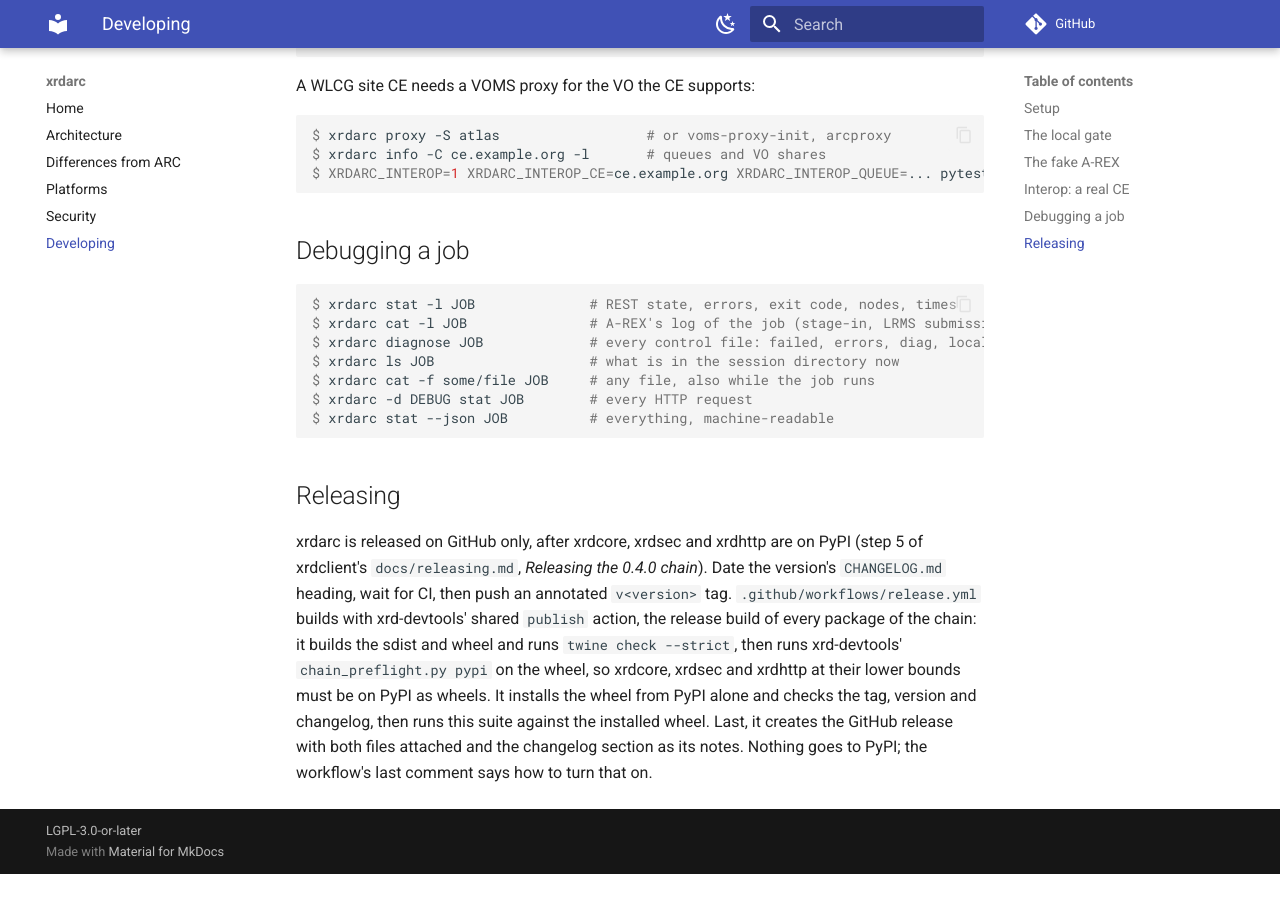
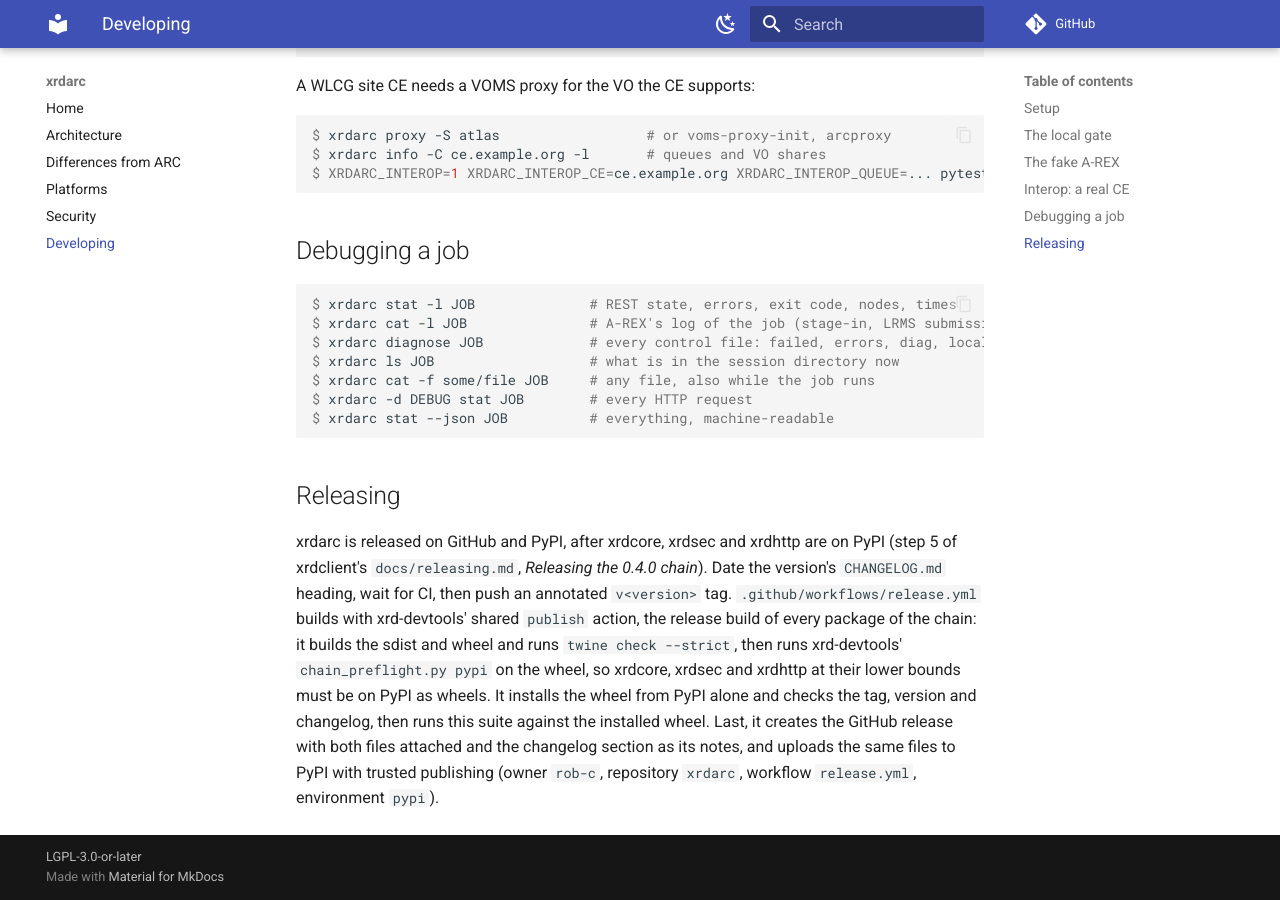
Before and after one commit to rob-c/xrdarc, an MkDocs documentation site: the page built from docs/DEVELOPING.md, in a window 1280 px wide and 900 px high, scrolled down 2935 px. Built offline with MkDocs 1.6.1 and Material for MkDocs 9.7.7, drawn with Linux system fonts in a browser that asks for light colours; comment, search, counter and statistics services are not loaded; before the commit the page ends 3809 px from its top, so only the background shows below that.

Commit message:
Publish xrdarc to PyPI as well as GitHub
The release workflow now uploads the same wheel and sdist to PyPI with
trusted publishing (workflow release.yml, environment pypi).

Co-Authored-By: Claude Opus 5.5 <noreply@anthropic.com>
Claude-Session: https://claude.ai/code/session_01JVd2D5aagdk2MKk6YTDHmq

```diff
--- a/docs/DEVELOPING.md
+++ b/docs/DEVELOPING.md
@@ -153,7 +153,7 @@ $ xrdarc stat --json JOB          # everything, machine-readable
 
 ## Releasing
 
-xrdarc is released on GitHub only, after xrdcore, xrdsec and xrdhttp are on PyPI (step
+xrdarc is released on GitHub and PyPI, after xrdcore, xrdsec and xrdhttp are on PyPI (step
 5 of xrdclient's `docs/releasing.md`, *Releasing the 0.4.0 chain*). Date the
 version's `CHANGELOG.md` heading, wait for CI, then push an annotated
 `v<version>` tag. `.github/workflows/release.yml` builds with xrd-devtools'
@@ -163,5 +163,6 @@ xrd-devtools' `chain_preflight.py pypi` on the wheel, so xrdcore, xrdsec and xrd
 their lower bounds must be on PyPI as wheels. It installs the wheel from PyPI alone and checks the tag,
 version and changelog, then runs this suite against the installed wheel.
 Last, it creates the GitHub release with both files attached and the
-changelog section as its notes. Nothing goes to PyPI; the workflow's last
-comment says how to turn that on.
+changelog section as its notes, and uploads the same files to PyPI with
+trusted publishing (owner `rob-c`, repository `xrdarc`, workflow
+`release.yml`, environment `pypi`).
```
Also changed, not shown: CHANGELOG.md (+3 -3 lines), 1 other file.
